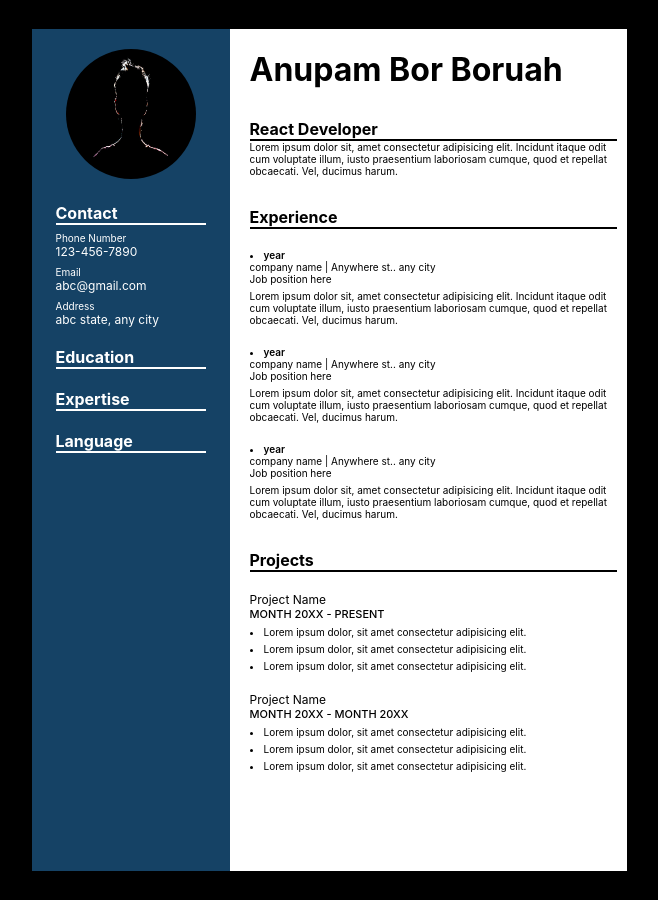
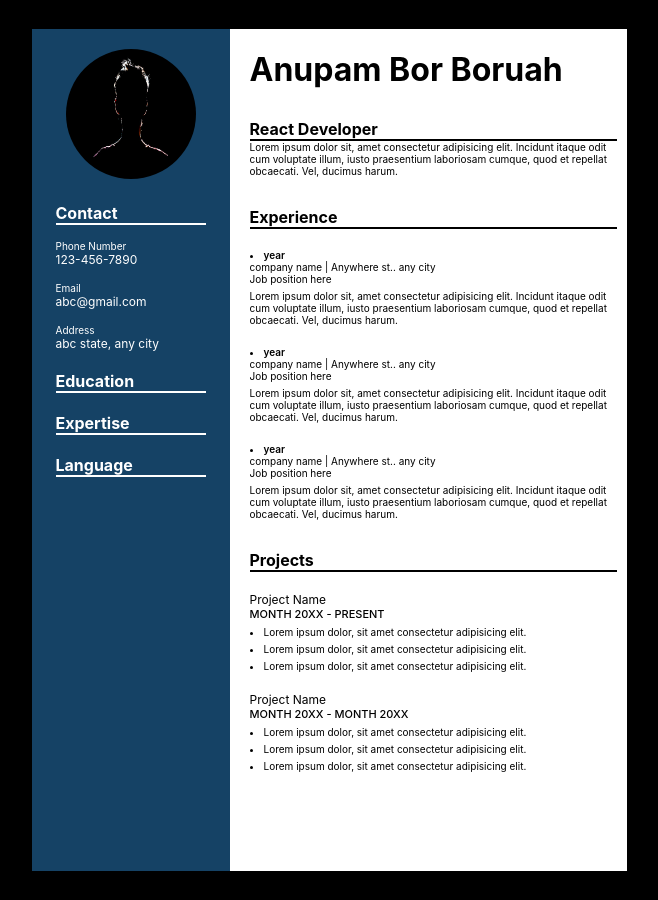
Before and after one commit to AnupamBB/reactCVtemplates, a React (Create React App) app in the folder templates/: page / in a window 1280 px wide. Shown: the whole page, without its empty margins (311-969 px from the left). Built offline with nearby package versions, Linux system fonts and the light colour scheme.

Commit message:
commiting changes

```diff
--- a/templates/src/templates/template1.css
+++ b/templates/src/templates/template1.css
@@ -42,7 +42,7 @@
 }
 
 .contactTitle{
-    margin-top: 7px;
+    margin-top: 15px;
     font-size: 10px;
 }
 .contactDetails{
```
